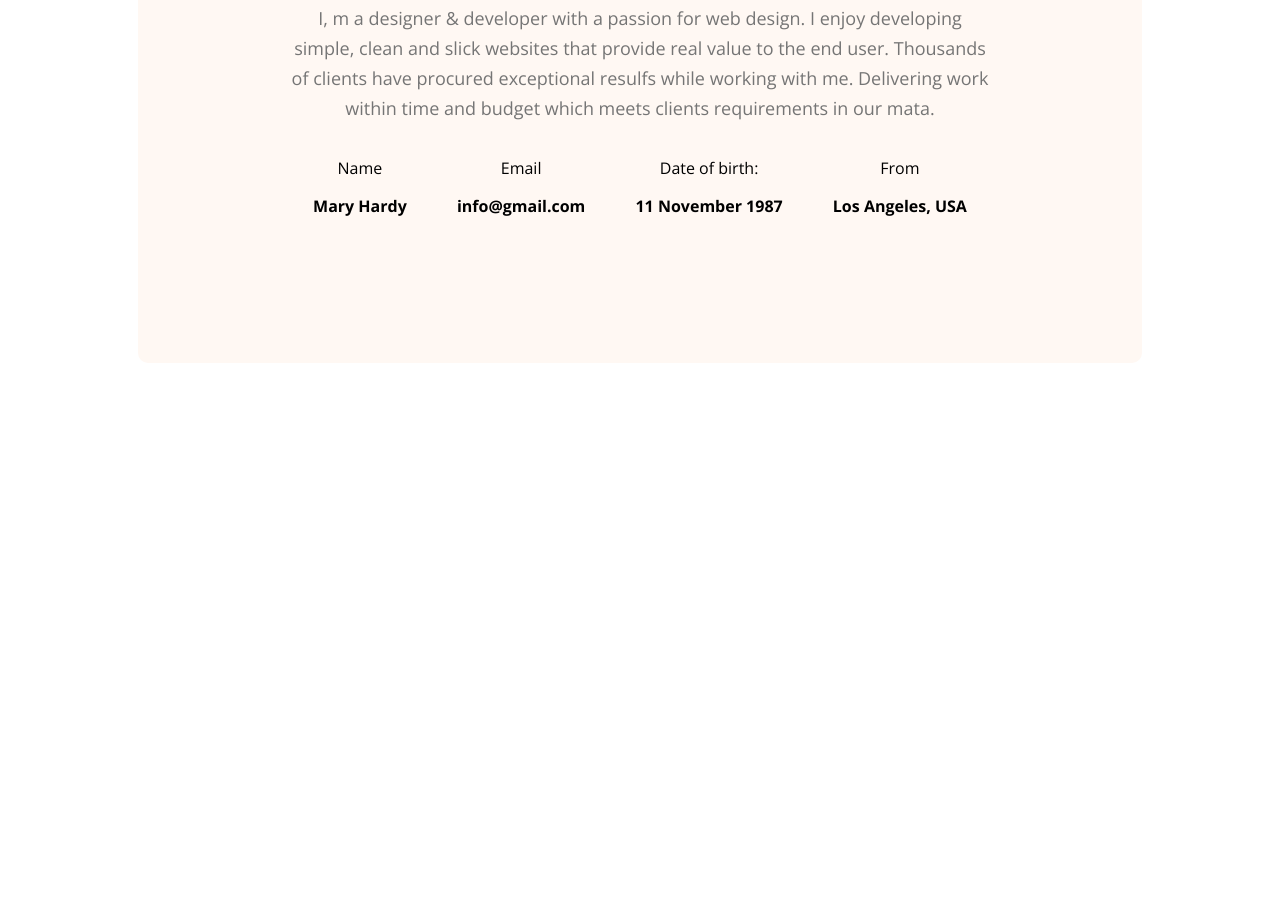
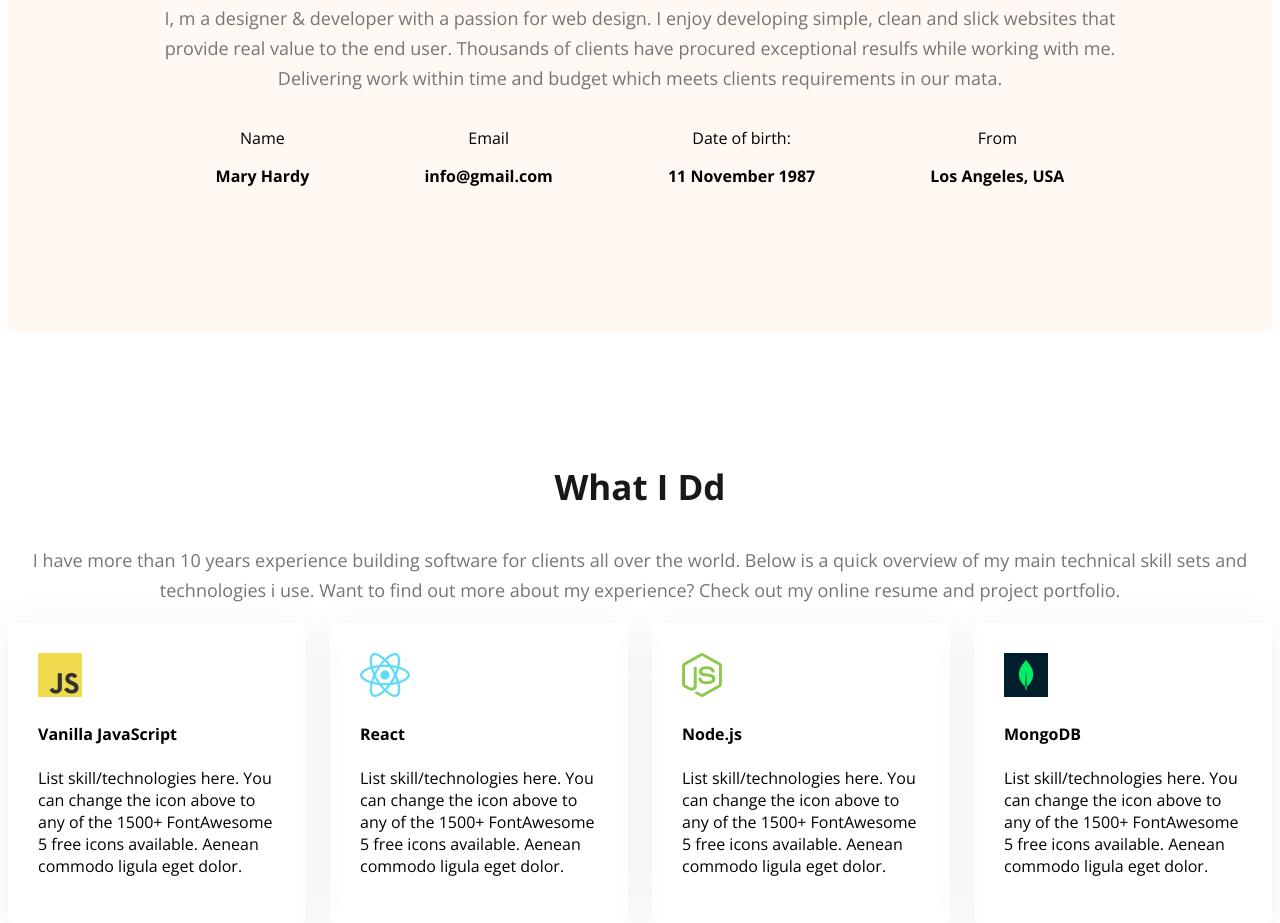
Before and after one commit to JannatBushra15998/web-dev-portfolio-, a plain HTML site: page index.html in a window 1280 px wide. Shown: the part 1264-2187 px from the top of the page. Before the commit the page ends 1627 px from the top, so only its background shows below. Drawn offline with nearby package versions, Linux system fonts and the light colour scheme.

Commit message:
added what i do

```diff
--- a/index.html
+++ b/index.html
@@ -54,6 +54,36 @@
                  </div>
             </div>
         </section>
+        <!-- what i do section start -->
+         <section class="skills">
+            <h3 class="section-title text-center">What I Dd</h3>
+            <p class="section-description text-center">I have more than 10 years experience building software for clients all over the world. Below is a quick overview of my main technical skill sets and technologies i use. Want to find out more about my experience? Check out my online resume and project portfolio.
+            </p>
+
+            <div class="skills-container">
+                <!-- .skill*4>img+h4.skill-title+p.skill-description -->
+                <div class="skill">
+                    <img src="./images/icons/js.png" alt="">
+                    <h4 class="skill-title">Vanilla JavaScript</h4>
+                    <p class="skill-description">List skill/technologies here. You can change the icon above to any of the 1500+ FontAwesome 5 free icons available. Aenean commodo ligula eget dolor.</p>
+                </div>
+                <div class="skill">
+                    <img src="./images/icons/react.png" alt="">
+                    <h4 class="skill-title">React</h4>
+                    <p class="skill-description">List skill/technologies here. You can change the icon above to any of the 1500+ FontAwesome 5 free icons available. Aenean commodo ligula eget dolor.</p>
+                </div>
+                <div class="skill">
+                    <img src="./images/icons/nodejs.png" alt="">
+                    <h4 class="skill-title">Node.js</h4>
+                    <p class="skill-description">List skill/technologies here. You can change the icon above to any of the 1500+ FontAwesome 5 free icons available. Aenean commodo ligula eget dolor.</p>
+                </div>
+                <div class="skill">
+                    <img src="./images/icons/mongo.png" alt="">
+                    <h4 class="skill-title">MongoDB</h4>
+                    <p class="skill-description">List skill/technologies here. You can change the icon above to any of the 1500+ FontAwesome 5 free icons available. Aenean commodo ligula eget dolor.</p>
+                </div>
+            </div>
+         </section>
     </main>
     <footer>
 
--- a/styles/portfolio.css
+++ b/styles/portfolio.css
@@ -47,9 +47,10 @@
     font-size: 18px;
     font-weight: normal;
     color: #757575;
-    /* width: 827px;
-    height: 120px; */
     line-height: 30px;
+}
+.text-center{
+    text-align: center;
 }
 
 /* header */
@@ -123,12 +124,16 @@ main{
     max-height: 550px;
     margin: 0 auto;
 }
+main section{
+     margin-top: 130px;
+     margin-bottom: 130px;
+}
 /* about styles */
 .about{
     border-radius: 10px;
    padding: 130px 150px;
    text-align: center;
-   margin: 130px;
+
 }
 .about-items{
     display: flex;
@@ -138,3 +143,13 @@ main{
     font-weight: bold;
 
 }
+/* skills section styles */
+.skills-container{
+    display: flex;
+    gap: 24px;
+}
+.skill{
+    padding: 30px;
+    border-radius: 5px;
+    box-shadow: 0 6px 50px 0 rgba(0, 0, 0, 0.06);
+}
```
